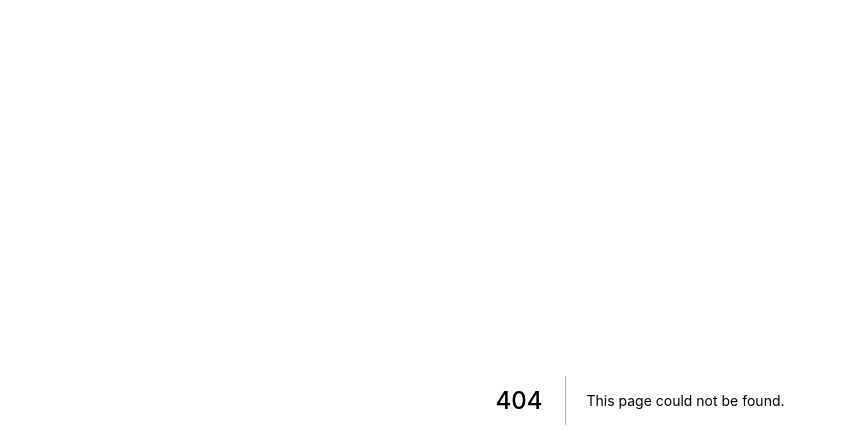
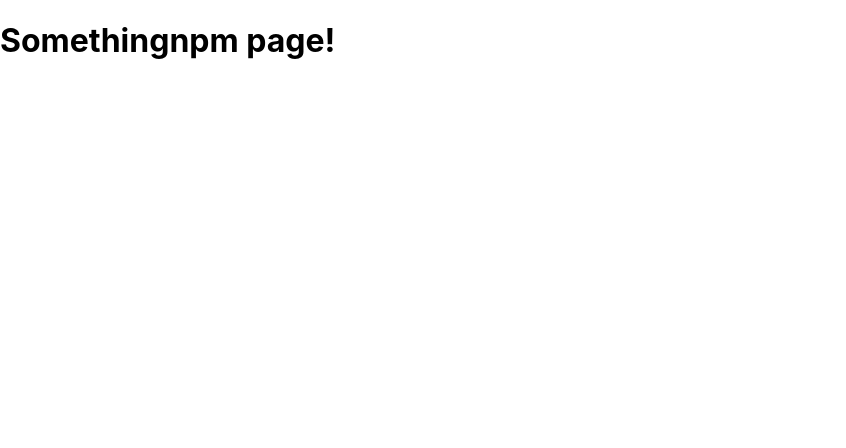
Before and after one commit to ejaramillom/nextjs-meetup-app, a Next.js app: page /news/something-important in a window 1280 px wide. Before the commit this address had no page. Shown: the top 448 px of the page, without its empty margins (0-846 px from the left). Built offline with nearby package versions, Linux system fonts and the light colour scheme.

Commit message:
324 adding nested paths and pages (nested routes)

```diff
--- /dev/null
+++ b/pages/news/something-important.js
@@ -0,0 +1,9 @@
+// our-domain.com/news/something-important
+
+function DetailPage() {
+  return (
+    <h1>Somethingnpm page!</h1>
+  );
+}
+
+export default DetailPage;
```
Also changed, not shown: pages/news/index.js (renamed from pages/news.js), 1 other file (tests, documents, lock files or other folders).
